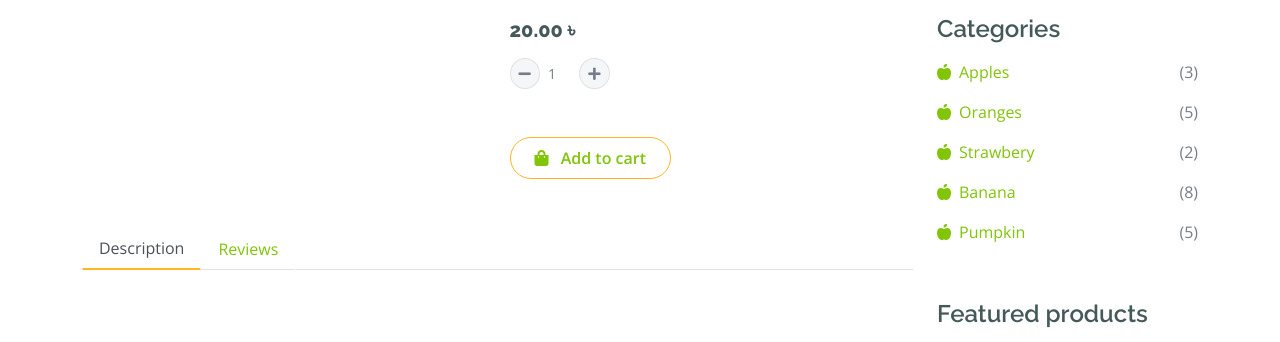
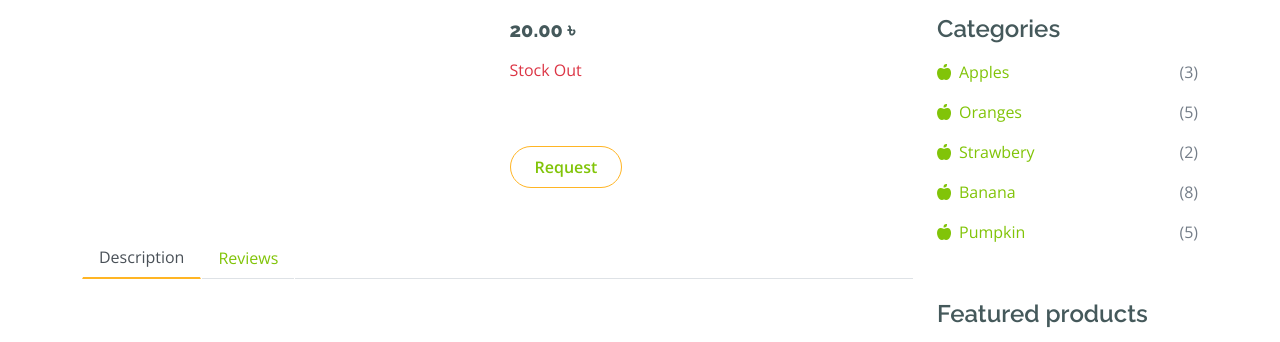
Before and after one commit to nishan756/Fruitable, a Django app: page /product/detail/a3f05f03-5ecf-461e-a71e-1cc82fde8793/ in a window 1280 px wide. Shown: the part 539-881 px from the top of the page. Run offline with Django 5.2, Linux system fonts and the light colour scheme; data comes from the database, SQL or seed files in the repository; some libraries are stand-ins or nearby versions.

Commit message:
Product request button added

```diff
--- a/product/templates/product.html
+++ b/product/templates/product.html
@@ -49,22 +49,19 @@
                                 <form method='POST' action="{% url 'add-product' product.id %}">
                                     {% csrf_token %}
                                     <div class="input-group quantity mb-5" style="width: 100px;">
-                                        <div class="input-group-btn">
-                                            <button class="btn btn-sm btn-minus rounded-circle bg-light border" >
-                                                <i class="fa fa-minus"></i>
-                                            </button>
-                                        </div>
 
-                                        <input type="number" class="form-control form-control-sm text-center border-0" value="1" min="1" max="{{product.stock}}" name='qty'>
-                                        <div class="input-group-btn">
-                                            <button class="btn btn-sm btn-plus rounded-circle bg-light border">
-                                                <i class="fa fa-plus"></i>
-                                            </button>
-                                        </div>
+                                        {% if product.is_active %}
+                                            <input type="number" class="form-control form-control-sm text-center border-0" value="1" name='qty' min="1" max="{{product.stock}}"></input>
+                                        {% else %}<p class='text-danger'>Stock Out</p>{% endif %}
+
                                     </div>
-
-                                    <button class="btn border border-secondary rounded-pill px-4 py-2 mb-4 text-primary"><i class="fa fa-shopping-bag me-2 text-primary"></i> Add to cart</button>
+                                    {% if product.is_active %}
+                                        <button class="btn border border-secondary rounded-pill px-4 py-2 mb-4 text-primary"><i class="fa fa-shopping-bag me-2 text-primary"></i> Add to cart</button>
+                                    {% endif %}
                                 </form>
+                                {% if not product.is_active %}
+                                    <a href="{% url 'request-product' product.id %}" href="_blank"><button class="btn border border-secondary rounded-pill px-4 py-2 mb-4 text-primary">Request</button></a>
+                                {% endif %}
                             </div>
                             <div class="col-lg-12">
                                 <nav>
```
